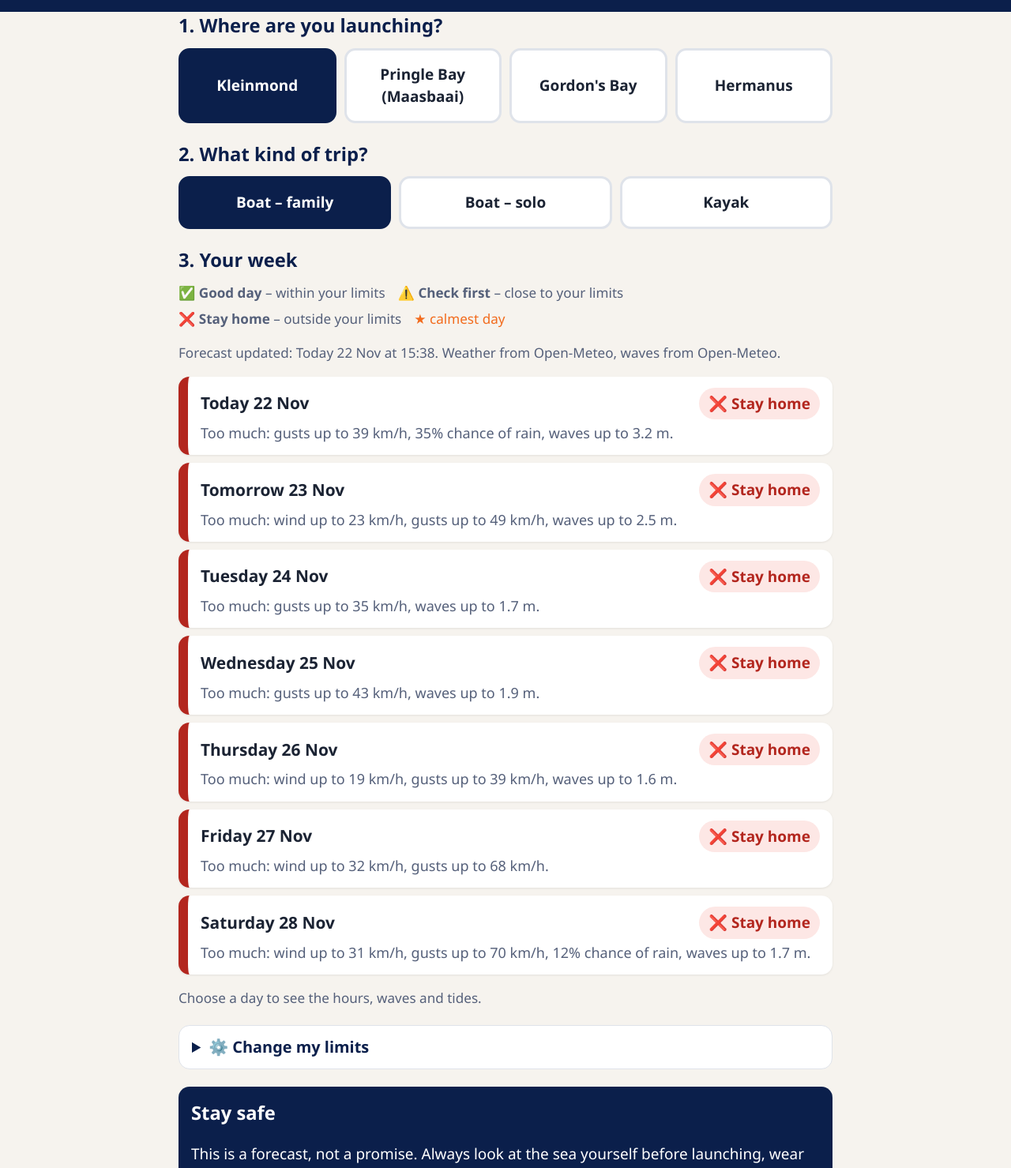
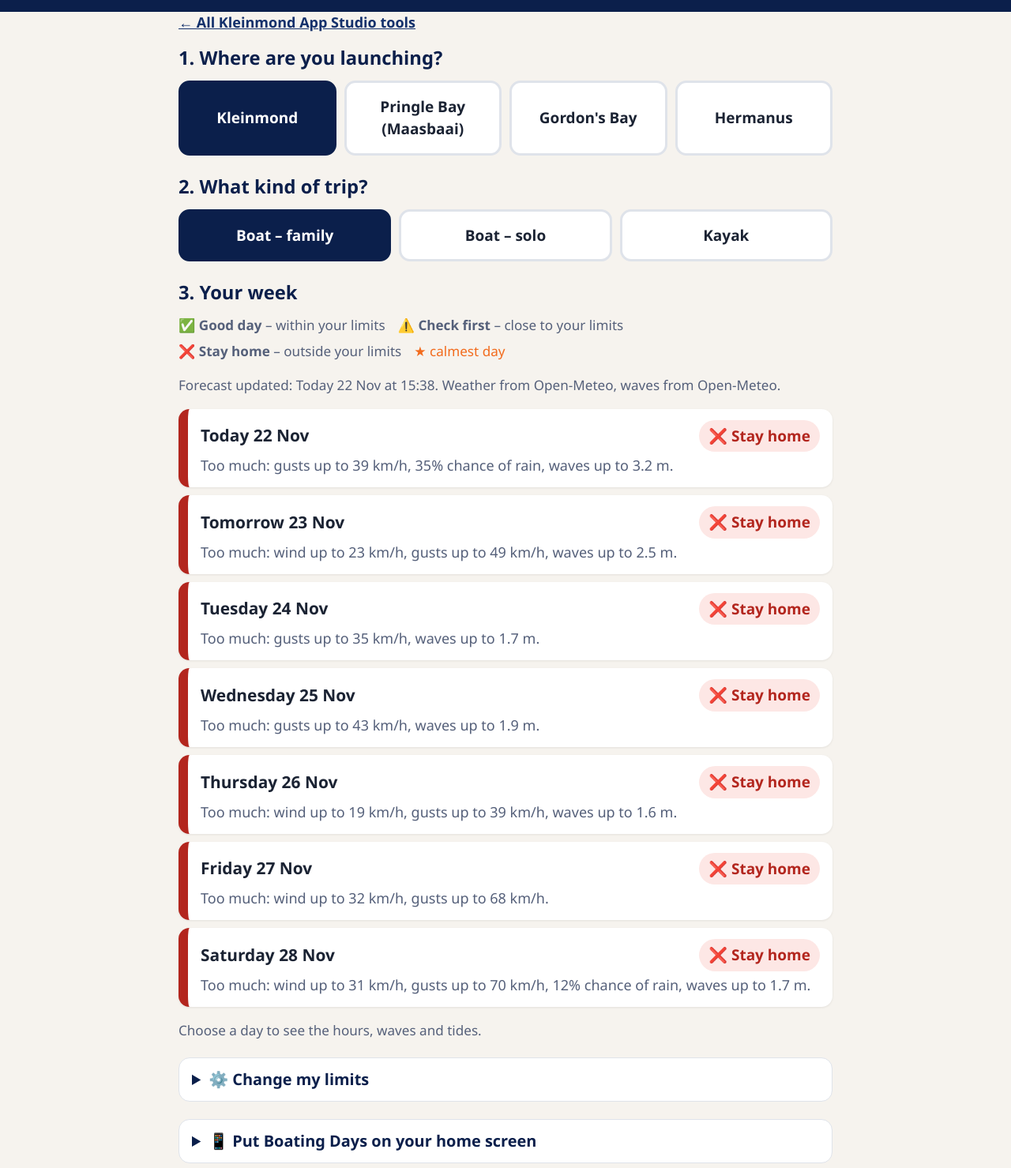
Before and after one commit to KleinmondAppStudio/boating-days, a plain HTML site: page index.html in a window 1280 px wide. Shown: the part 413-1892 px from the top of the page at 79% size. Drawn offline with Linux system fonts and the light colour scheme.

Commit message:
Link back to the studio home page; home-screen guide

```diff
--- a/index.html
+++ b/index.html
@@ -83,6 +83,8 @@
   .pill{display:inline-block;padding:10px 16px;border-radius:999px;background:var(--orange);color:#fff !important;text-decoration:none;font-weight:700}
   .pill.alt{background:var(--teal)}
   .updated{font-size:.9rem;color:var(--muted)}
+  .home{margin:0 0 14px;font-size:.95rem}
+  .home a{color:var(--navy2);font-weight:600}
   @media (max-width:520px){html{font-size:18px}.brand img{width:62px;height:62px;margin-top:-38px}.brand h1{font-size:1.45rem}}
 </style>
 </head>
@@ -99,6 +101,7 @@
 </header>
 
 <main class="wrap">
+  <p class="home"><a href="https://kleinmondappstudio.github.io/">← All Kleinmond App Studio tools</a></p>
   <div id="notice"></div>
 
   <section aria-labelledby="h-where">
@@ -130,6 +133,16 @@
       <p class="updated">Set the limits you are comfortable with. They are saved on this phone or computer only.</p>
       <div id="limits"></div>
       <p><button class="btn solid" id="reset" type="button">Back to the standard limits</button></p>
+    </details>
+  </section>
+
+  <section>
+    <details class="limits">
+      <summary>📱 Put Boating Days on your home screen</summary>
+      <p>Then it opens with one tap, just like an app – nothing to download or install.</p>
+      <p><b>Android phone (Chrome):</b> tap the ⋮ menu at the top right, then <b>Add to home screen</b> (or <b>Install app</b>), then <b>Add</b>.</p>
+      <p><b>iPhone or iPad (Safari):</b> tap the Share button (square with an arrow), then <b>Add to Home Screen</b>, then <b>Add</b>.</p>
+      <p><b>Computer:</b> press <b>Ctrl + D</b> to save it as a bookmark.</p>
     </details>
   </section>
 
```
